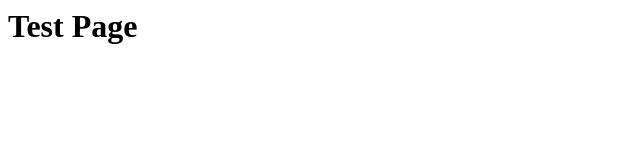
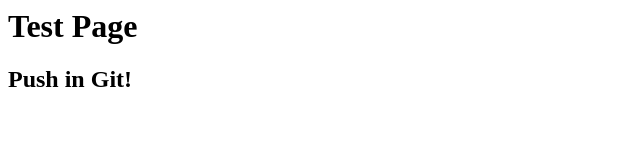
Before and after one commit to Navonil7/git-demo, a plain HTML site: page index.html in a window 1280 px wide. Shown: the whole page, without its empty margins (0-640 px from the left). Drawn offline with Linux system fonts and the light colour scheme.

Commit message:
Update for GH testing purpose

```diff
--- a/index.html
+++ b/index.html
@@ -1,3 +1,4 @@
 <html>
 <h1>Test Page</h1>
+<h2> Push in Git!</h2>
 </html>
```
